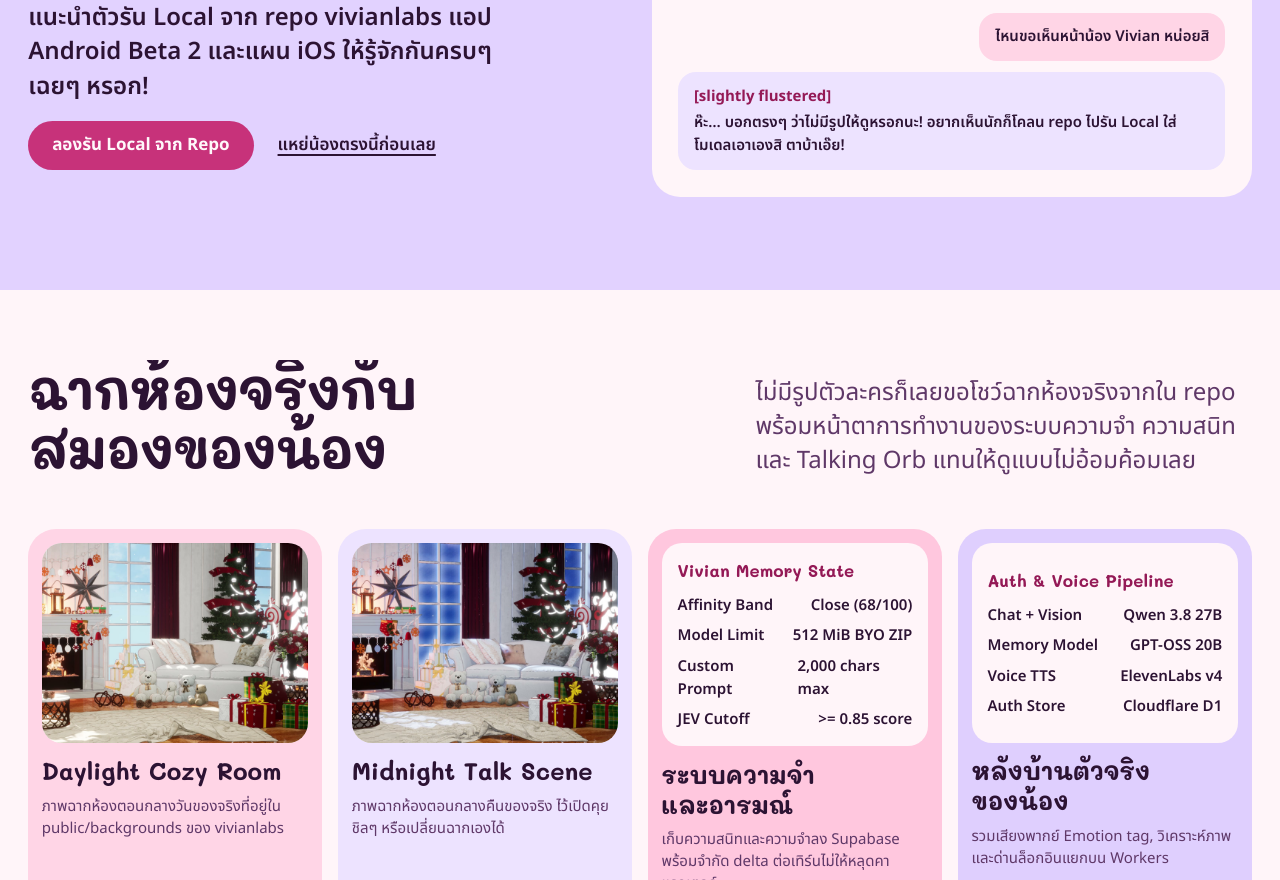
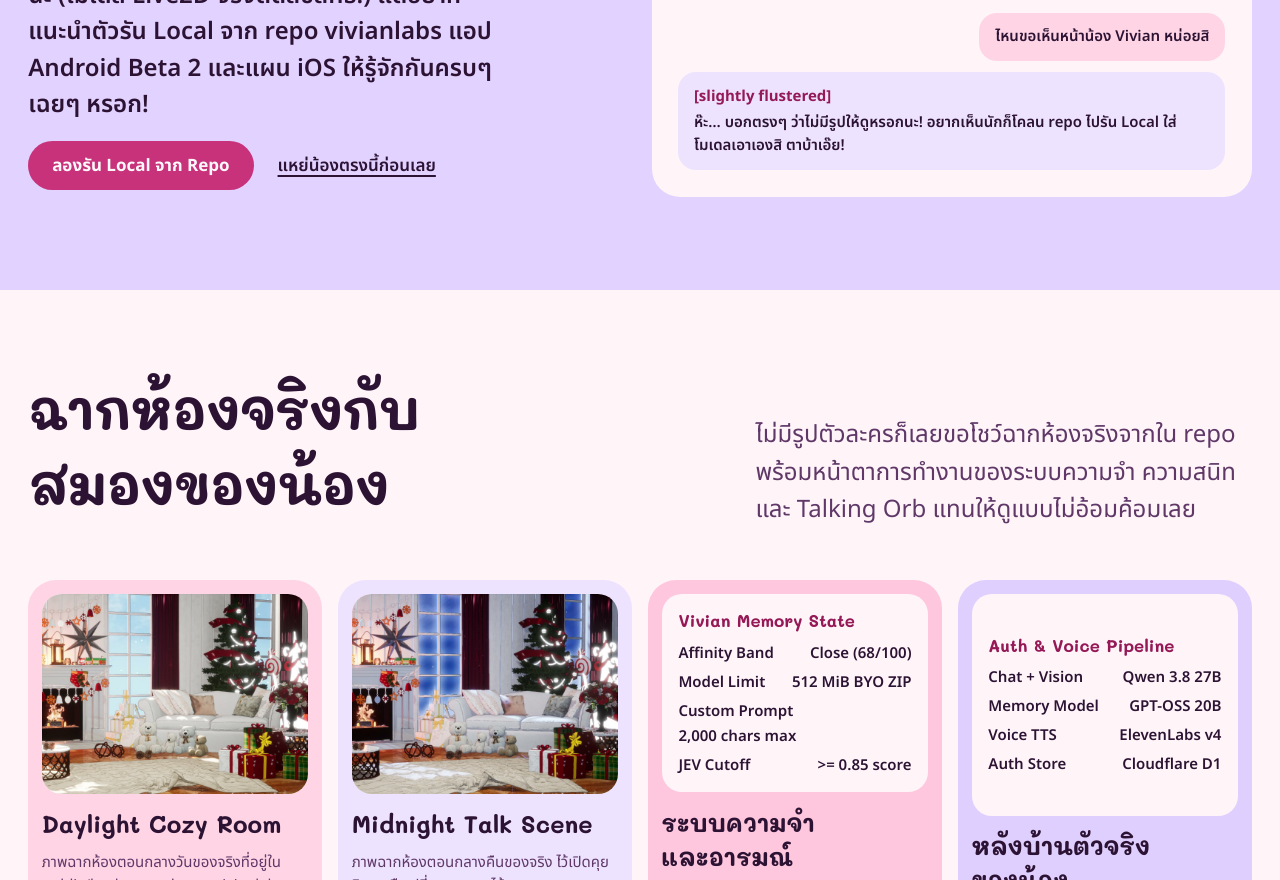
Before and after one commit to celestia-sora/vivianpage, a plain HTML site: page index.html in a window 1280 px wide. Shown: the part 510-1390 px from the top of the page. Drawn offline with Linux system fonts and the light colour scheme.

Commit message:
fix: give Thai display headings proper line-height and unclip reveal masks

```diff
--- a/app.js
+++ b/app.js
@@ -514,8 +514,13 @@
       (entries) => {
         for (const entry of entries) {
           if (entry.isIntersecting) {
-            entry.target.classList.add('is-in');
-            observer.unobserve(entry.target);
+            const el = entry.target;
+            el.classList.add('is-in');
+            if (el.hasAttribute('data-lines')) {
+              const linesCount = el.querySelectorAll('.line').length || 1;
+              window.setTimeout(() => el.classList.add('is-settled'), 900 + linesCount * 90);
+            }
+            observer.unobserve(el);
           }
         }
       },
@@ -526,6 +531,6 @@
     lineHeadings.forEach((el) => observer.observe(el));
   } else {
     revealEls.forEach((el) => el.classList.add('is-in'));
-    lineHeadings.forEach((el) => el.classList.add('is-in'));
+    lineHeadings.forEach((el) => el.classList.add('is-in', 'is-settled'));
   }
 })();
--- a/styles.css
+++ b/styles.css
@@ -148,13 +148,13 @@ h1, h2, h3 {
 
 .head {
   font-size: var(--step-head);
-  line-height: 1.08;
-  letter-spacing: -0.02em;
+  line-height: 1.38;
+  letter-spacing: -0.015em;
 }
 
 .lead {
   font-size: var(--step-lead);
-  line-height: 1.42;
+  line-height: 1.55;
   max-width: 44ch;
 }
 
@@ -622,13 +622,13 @@ p {
 
 .hero__line--earth {
   display: block;
-  margin-top: 0.12em;
+  margin-top: 0.04em;
   color: var(--ink);
 }
 
 .hero__lead {
   font-size: var(--step-lead);
-  line-height: 1.42;
+  line-height: 1.52;
   max-width: 36ch;
   font-weight: 600;
   color: var(--ink);
@@ -860,10 +860,11 @@ p {
 
 .tile-card__ui {
   width: 100%;
-  aspect-ratio: 4 / 3;
+  min-height: clamp(11.5rem, 15vw, 14rem);
+  flex: 1 0 auto;
   border-radius: 20px;
   background: var(--field-blush);
-  padding: 0.9rem 1rem;
+  padding: 0.95rem 1.05rem;
   display: flex;
   flex-direction: column;
   justify-content: center;
@@ -874,16 +875,19 @@ p {
   font-family: var(--font-display);
   font-size: var(--step-body);
   font-weight: 700;
+  line-height: 1.38;
   color: var(--accent-strong);
   margin-bottom: 0.2rem;
 }
 
 .mini-ui__stat {
   display: flex;
+  flex-wrap: wrap;
   justify-content: space-between;
-  gap: 0.5rem;
+  gap: 0.25rem 0.5rem;
   font-size: var(--step-small);
   font-weight: 600;
+  line-height: 1.45;
   color: var(--ink);
 }
 
@@ -893,16 +897,16 @@ p {
   font-weight: 700;
   color: var(--ink);
   margin-top: 0.25rem;
-  line-height: 1.25;
+  line-height: 1.4;
 }
 
 .tile-card__role {
   font-size: var(--step-small);
   color: var(--muted);
-  line-height: 1.45;
-}
-
-@media (max-width: 68em) {
+  line-height: 1.55;
+}
+
+@media (max-width: 75em) {
   .tile-grid {
     grid-template-columns: repeat(2, minmax(0, 1fr));
     gap: 0.85rem;
@@ -1010,7 +1014,7 @@ p {
 
 .poke-box__title {
   font-size: var(--step-head);
-  line-height: 1.1;
+  line-height: 1.38;
   color: var(--ink);
 }
 
@@ -1291,8 +1295,8 @@ p {
   font-family: var(--font-display);
   font-size: var(--step-head);
   font-weight: 700;
-  line-height: 1.04;
-  letter-spacing: -0.025em;
+  line-height: 1.38;
+  letter-spacing: -0.015em;
 }
 
 .chapter-field--mirror .chapter-field__note {
@@ -1332,7 +1336,7 @@ p {
 
 .work-heading {
   font-size: var(--step-head);
-  line-height: 1.08;
+  line-height: 1.38;
   margin-bottom: clamp(1.75rem, 3.5vw, 2.75rem);
 }
 
@@ -1369,7 +1373,7 @@ p {
   font-family: var(--font-display);
   font-size: var(--step-head);
   font-weight: 700;
-  line-height: 1.08;
+  line-height: 1.25;
   letter-spacing: -0.02em;
 }
 
@@ -1425,7 +1429,7 @@ p {
 
 .work-card__title {
   font-size: var(--step-head);
-  line-height: 1.05;
+  line-height: 1.25;
   color: var(--field-pink);
 }
 
@@ -1529,6 +1533,7 @@ p {
   font-family: var(--font-display);
   font-size: var(--step-lead);
   font-weight: 700;
+  line-height: 1.42;
   cursor: pointer;
 }
 
@@ -1611,7 +1616,7 @@ p {
 
 .cta-copy__title {
   font-size: var(--step-head);
-  line-height: 1.05;
+  line-height: 1.38;
 }
 
 .cta-copy__desc {
@@ -1867,11 +1872,21 @@ p {
 .lines .line {
   display: block;
   overflow: clip;
-  padding-bottom: 0.1em;
-  margin-bottom: -0.1em;
-}
-
-.lines [data-line] {
+  padding: 0.2em 0.04em 0.14em;
+  margin-inline: -0.04em;
+}
+
+.hero__title .line {
+  padding: 0.1em 0.04em 0.08em;
+  margin: 0 -0.04em;
+}
+
+.lines.is-settled .line {
+  overflow: visible;
+}
+
+.lines [data-line],
+.lines .line > span {
   display: block;
 }
 
```
